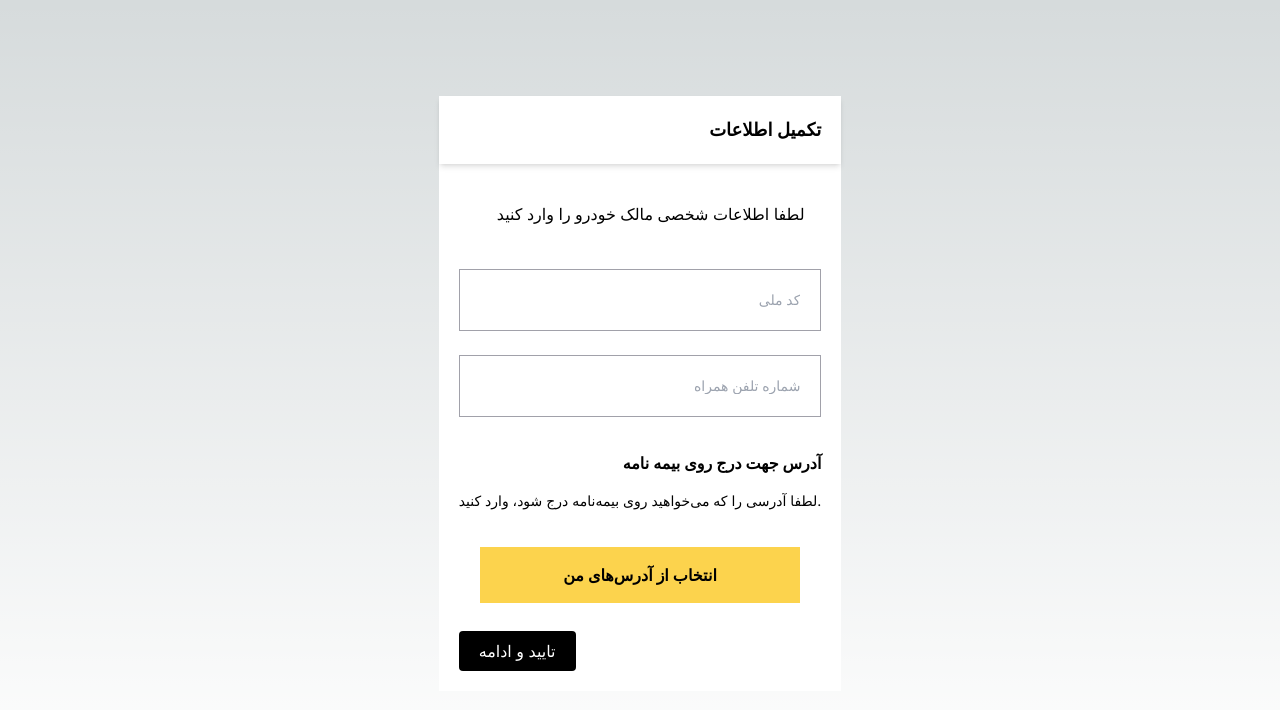
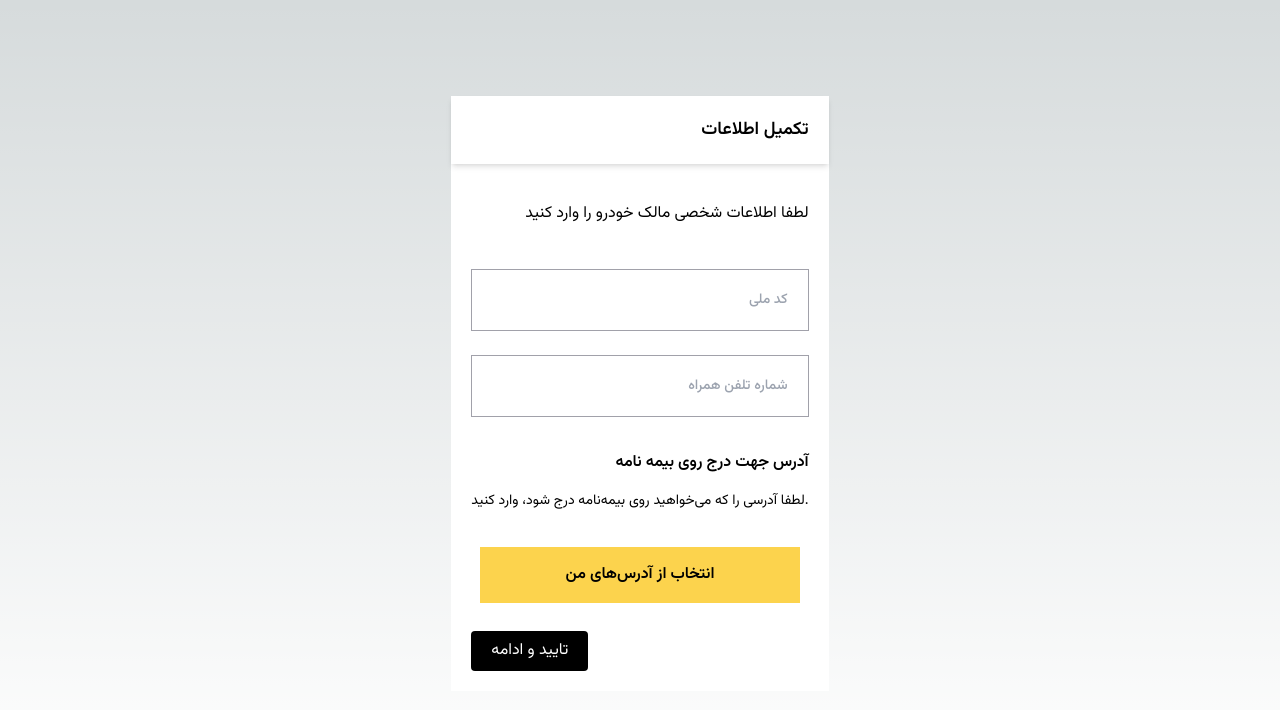
Before and after one commit to KamranDavar/bime-bazar, a Next.js app: page / in a window 1280 px wide. Shown: the top 710 px of the page. Built offline with nearby package versions, Linux system fonts and the light colour scheme.

Commit message:
feat: add vazirmatn font to project

```diff
--- a/src/app/layout.tsx
+++ b/src/app/layout.tsx
@@ -1,8 +1,8 @@
 import type { Metadata } from 'next'
-import { Inter } from 'next/font/google'
+import { Vazirmatn } from 'next/font/google'
 import './globals.css'
 
-const inter = Inter({ subsets: ['latin'] })
+const vazirmatn = Vazirmatn({ subsets: ['latin'] })
 
 export const metadata: Metadata = {
   title: 'Create Next App',
@@ -16,7 +16,7 @@
 }) {
   return (
     <html lang="en">
-      <body className={inter.className}>{children}</body>
+      <body className={vazirmatn.className}>{children}</body>
     </html>
   )
 }
```
